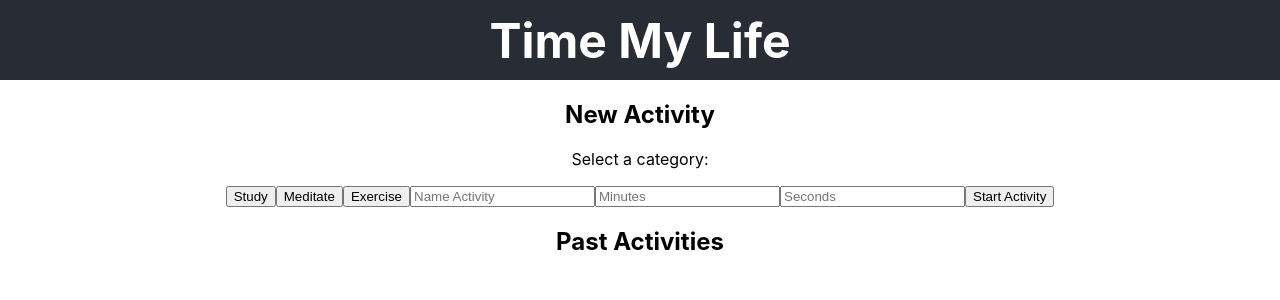
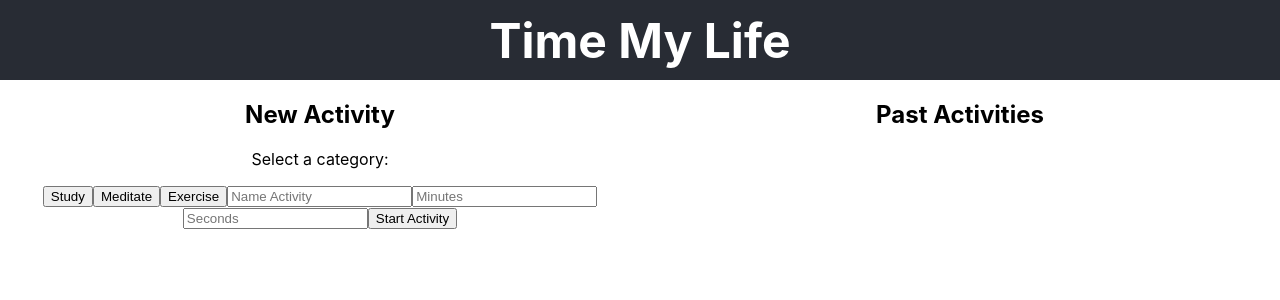
Before and after one commit to SamanthaLFreeman/timeMyLife, a React (Create React App) app: page / in a window 1280 px wide. Shown: the top 300 px of the page. Built offline with nearby package versions, Linux system fonts and the light colour scheme.

Commit message:
Display flex the form and past activities component

```diff
--- a/src/App/App.js
+++ b/src/App/App.js
@@ -8,8 +8,10 @@ const App = () => {
       <header className="App-header">
         <h1>Time My Life</h1>
       </header>
-      <ActivityForm />
-      <PastActivities />
+      <main className="main">
+        <ActivityForm />
+        <PastActivities />
+      </main>
     </div>
   );
 }
--- a/src/styles/_ActivityForm.scss
+++ b/src/styles/_ActivityForm.scss
@@ -0,0 +1,3 @@
+.ActivityForm {
+  width: 50%;
+}
--- a/src/styles/_App.scss
+++ b/src/styles/_App.scss
@@ -20,3 +20,9 @@ body {
   font-size: calc(8px + 2vmin);
   color: white;
 }
+
+.main {
+  display: flex;
+  height: 100vh;
+  width: 100vw;
+}
--- a/src/styles/_PastActivities.scss
+++ b/src/styles/_PastActivities.scss
@@ -0,0 +1,3 @@
+.PastActivities {
+  width: 50%;
+}
```
